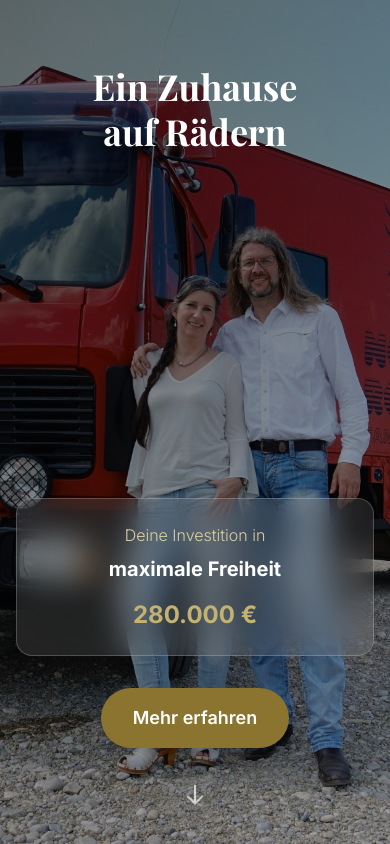
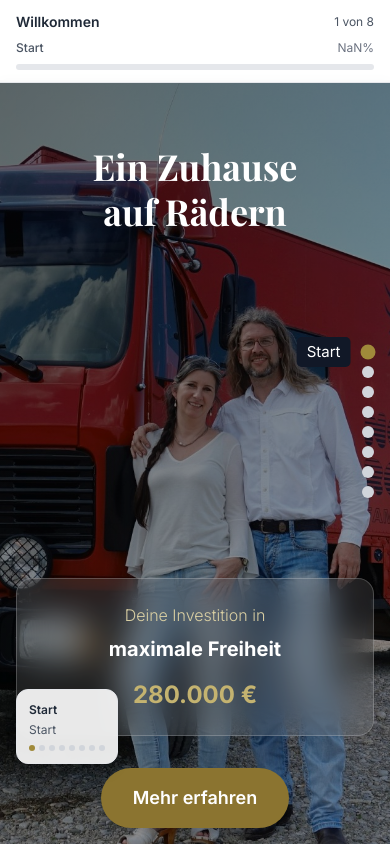
Before and after one commit to build-with-chris/noRootsTruck, a Next.js app: page / in a window 390 px wide. Shown: the top 844 px of the page. Built offline with nearby package versions, Linux system fonts and the light colour scheme.

Commit message:
mobile nav

```diff
--- a/src/app/page.tsx
+++ b/src/app/page.tsx
@@ -1,4 +1,5 @@
 import Navigation from '@/components/Navigation'
+import MobileProgressIndicator from '@/components/MobileProgressIndicator'
 import HeroSection from '@/components/HeroSection'
 import CharacterSection from '@/components/CharacterSection'
 import TruckSection from '@/components/TruckSection'
@@ -12,6 +13,7 @@ export default function Home() {
   return (
     <main className="min-h-screen">
       <Navigation />
+      <MobileProgressIndicator />
       <HeroSection />
       <CharacterSection />
       <TruckSection />
--- a/src/components/CharacterSection.tsx
+++ b/src/components/CharacterSection.tsx
@@ -1,6 +1,7 @@
 'use client'
 
 import Image from 'next/image'
+import MobileChapterTransition from './MobileChapterTransition'
 
 export default function CharacterSection() {
   return (
@@ -69,6 +70,14 @@ export default function CharacterSection() {
           </div>
         </div>
       </div>
+
+      <MobileChapterTransition
+        currentChapter="Kapitel 1"
+        currentTitle="Charakter & Geschichte"
+        nextChapter="Kapitel 2"
+        nextTitle="Zugmaschine"
+        nextId="truck"
+      />
     </section>
   )
 }
--- /dev/null
+++ b/src/components/MobileChapterTransition.tsx
@@ -0,0 +1,60 @@
+'use client'
+
+interface MobileChapterTransitionProps {
+  currentChapter: string
+  currentTitle: string
+  nextChapter: string
+  nextTitle: string
+  nextId: string
+}
+
+export default function MobileChapterTransition({
+  currentChapter,
+  currentTitle,
+  nextChapter,
+  nextTitle,
+  nextId
+}: MobileChapterTransitionProps) {
+  const scrollToNext = () => {
+    const element = document.getElementById(nextId)
+    if (element) {
+      element.scrollIntoView({ behavior: 'smooth' })
+    }
+  }
+
+  return (
+    <div className="lg:hidden my-8">
+      <div className="bg-gradient-to-r from-gray-50 to-primary-50 rounded-xl p-4 mx-4 border border-gray-200">
+        <div className="flex items-center justify-between">
+          <div className="flex-1">
+            <div className="text-xs text-gray-500 mb-1">
+              {currentChapter} abgeschlossen ✓
+            </div>
+            <div className="text-sm font-medium text-gray-700 mb-2">
+              {currentTitle}
+            </div>
+            <div className="flex items-center text-xs text-gray-600">
+              <span>Als nächstes:</span>
+              <span className="ml-1 font-semibold text-primary-600">
+                {nextChapter}
+              </span>
+            </div>
+          </div>
+
+          <button
+            onClick={scrollToNext}
+            className="ml-4 bg-primary-600 hover:bg-primary-700 text-white p-3 rounded-full transition-all duration-200 transform hover:scale-105 shadow-lg"
+          >
+            <svg className="w-5 h-5" fill="none" stroke="currentColor" viewBox="0 0 24 24">
+              <path strokeLinecap="round" strokeLinejoin="round" strokeWidth={2} d="M19 14l-7 7m0 0l-7-7m7 7V3" />
+            </svg>
+          </button>
+        </div>
+
+        <div className="mt-3 text-xs text-gray-600 bg-white/50 rounded px-2 py-1">
+          Weiter zu: {nextTitle}
+        </div>
+      </div>
+    </div>
+  )
+}
--- /dev/null
+++ b/src/components/MobileProgressIndicator.tsx
@@ -0,0 +1,132 @@
+'use client'
+
+import { useState, useEffect } from 'react'
+
+export default function MobileProgressIndicator() {
+  const [currentChapter, setCurrentChapter] = useState(0)
+  const [scrollProgress, setScrollProgress] = useState(0)
+
+  const chapters = [
+    { id: 'hero', title: 'Start', number: 0 },
+    { id: 'character', title: 'Geschichte', number: 1 },
+    { id: 'truck', title: 'Zugmaschine', number: 2 },
+    { id: 'trailer', title: 'Wohntrailer', number: 3 },
+    { id: 'equipment', title: 'Ausstattung', number: 4 },
+    { id: 'experience', title: 'Open-Air-Kino', number: 5 },
+    { id: 'technical', title: 'Technische Daten', number: 6 },
+    { id: 'contact', title: 'Preis & Kontakt', number: 7 }
+  ]
+
+  useEffect(() => {
+    const handleScroll = () => {
+      const scrollTop = window.scrollY
+      const docHeight = document.documentElement.scrollHeight - window.innerHeight
+      const progress = Math.min(100, (scrollTop / docHeight) * 100)
+      setScrollProgress(progress)
+
+      // Find current chapter based on scroll position
+      let current = 0
+      for (let i = chapters.length - 1; i >= 0; i--) {
+        const element = document.getElementById(chapters[i].id)
+        if (element && element.offsetTop <= scrollTop + 200) {
+          current = chapters[i].number
+          break
+        }
+      }
+      setCurrentChapter(current)
+    }
+
+    window.addEventListener('scroll', handleScroll)
+    return () => window.removeEventListener('scroll', handleScroll)
+  }, [chapters])
+
+  return (
+    <>
+      {/* Fixed Progress Bar at Top */}
+      <div className="lg:hidden fixed top-0 left-0 right-0 z-50 bg-white/95 backdrop-blur-sm border-b border-gray-200">
+        <div className="px-4 py-3">
+          <div className="flex items-center justify-between mb-2">
+            <div className="text-sm font-semibold text-gray-800">
+              {currentChapter === 0 ? 'Willkommen' : `Kapitel ${currentChapter}`}
+            </div>
+            <div className="text-xs text-gray-600">
+              {currentChapter + 1} von {chapters.length}
+            </div>
+          </div>
+
+          <div className="flex items-center justify-between mb-2">
+            <div className="text-xs text-gray-600 font-medium">
+              {chapters[currentChapter]?.title}
+            </div>
+            <div className="text-xs text-gray-500">
+              {Math.round(scrollProgress)}%
+            </div>
+          </div>
+
+          {/* Progress Bar */}
+          <div className="w-full bg-gray-200 rounded-full h-1.5">
+            <div
+              className="bg-gradient-to-r from-primary-500 to-accent-500 h-1.5 rounded-full transition-all duration-300"
+              style={{ width: `${scrollProgress}%` }}
+            />
+          </div>
+        </div>
+      </div>
+
+      {/* Chapter Dots Navigation */}
+      <div className="lg:hidden fixed right-4 top-1/2 transform -translate-y-1/2 z-40">
+        <div className="flex flex-col space-y-2">
+          {chapters.map((chapter, index) => (
+            <button
+              key={chapter.id}
+              onClick={() => {
+                const element = document.getElementById(chapter.id)
+                if (element) {
+                  element.scrollIntoView({ behavior: 'smooth' })
+                }
+              }}
+              className={`group relative w-3 h-3 rounded-full transition-all duration-200 ${
+                currentChapter === index
+                  ? 'bg-primary-500 scale-125'
+                  : 'bg-gray-300 hover:bg-gray-400'
+              }`}
+            >
+              {/* Tooltip on hover */}
+              <div className={`absolute right-5 top-1/2 transform -translate-y-1/2 bg-gray-900 text-white text-xs px-2 py-1 rounded opacity-0 group-hover:opacity-100 transition-opacity duration-200 whitespace-nowrap ${
+                currentChapter === index ? 'opacity-100' : ''
+              }`}>
+                {chapter.number === 0 ? chapter.title : `${chapter.number}. ${chapter.title}`}
+              </div>
+            </button>
+          ))}
+        </div>
+      </div>
+
+      {/* Floating Mini Overview */}
+      <div className="lg:hidden fixed bottom-20 left-4 z-40">
+        <div className="bg-white/90 backdrop-blur-sm rounded-xl shadow-lg border border-gray-200 p-3 max-w-40">
+          <div className="text-xs font-semibold text-gray-800 mb-1">
+            {currentChapter === 0 ? 'Start' : `Kapitel ${currentChapter}`}
+          </div>
+          <div className="text-xs text-gray-600 leading-tight">
+            {chapters[currentChapter]?.title}
+          </div>
+          <div className="mt-2 flex items-center space-x-1">
+            {chapters.map((_, index) => (
+              <div
+                key={index}
+                className={`w-1.5 h-1.5 rounded-full transition-colors duration-200 ${
+                  index === currentChapter ? 'bg-primary-500' :
+                  index < currentChapter ? 'bg-green-400' : 'bg-gray-300'
+                }`}
+              />
+            ))}
+          </div>
+        </div>
+      </div>
+
+      {/* Spacer for fixed header */}
+      <div className="lg:hidden h-20" />
+    </>
+  )
+}
--- a/src/components/TruckSection.tsx
+++ b/src/components/TruckSection.tsx
@@ -2,6 +2,7 @@
 
 import Image from 'next/image'
 import Accordion from './Accordion'
+import MobileChapterTransition from './MobileChapterTransition'
 
 export default function TruckSection() {
   const technicalData = [
@@ -68,16 +69,31 @@ export default function TruckSection() {
           {/* Unser Meisterwerk - Full Width Hero Image */}
           <div className="mb-16">
             <h3 className="font-serif text-2xl lg:text-3xl font-bold text-gray-900 mb-8 text-center">Unser Meisterwerk</h3>
-            <div className="relative bg-red-600 rounded-3xl overflow-hidden shadow-2xl">
+            {/* Desktop - with red background */}
+            <div className="hidden lg:block relative bg-red-600 rounded-3xl overflow-hidden shadow-2xl">
               <Image
                 src="/images/Overview.jpg"
                 alt="Daimler-Benz 1017 S Außenansicht - NO ROOTS FAMILY TRUCK"
                 width={1600}
                 height={800}
-                className="object-contain w-full h-[500px] lg:h-[600px]"
+                className="object-contain w-full h-[600px]"
               />
               <div className="absolute bottom-8 left-8 glass-effect rounded-xl px-8 py-4">
                 <span className="text-white font-bold text-xl">Daimler-Benz 1017 S - Außenansicht</span>
+              </div>
+            </div>
+
+            {/* Mobile - without red background */}
+            <div className="lg:hidden relative rounded-3xl overflow-hidden shadow-2xl">
+              <Image
+                src="/images/Overview.jpg"
+                alt="Daimler-Benz 1017 S Außenansicht - NO ROOTS FAMILY TRUCK"
+                width={1600}
+                height={800}
+                className="object-cover w-full h-[400px] rounded-3xl"
+              />
+              <div className="absolute bottom-4 left-4 glass-effect rounded-lg px-4 py-2">
+                <span className="text-white font-semibold">Daimler-Benz 1017 S</span>
               </div>
             </div>
           </div>
@@ -183,6 +199,14 @@ export default function TruckSection() {
           </div>
         </div>
       </div>
+
+      <MobileChapterTransition
+        currentChapter="Kapitel 2"
+        currentTitle="Zugmaschine"
+        nextChapter="Kapitel 3"
+        nextTitle="Wohntrailer"
+        nextId="trailer"
+      />
     </section>
   )
 }
```
